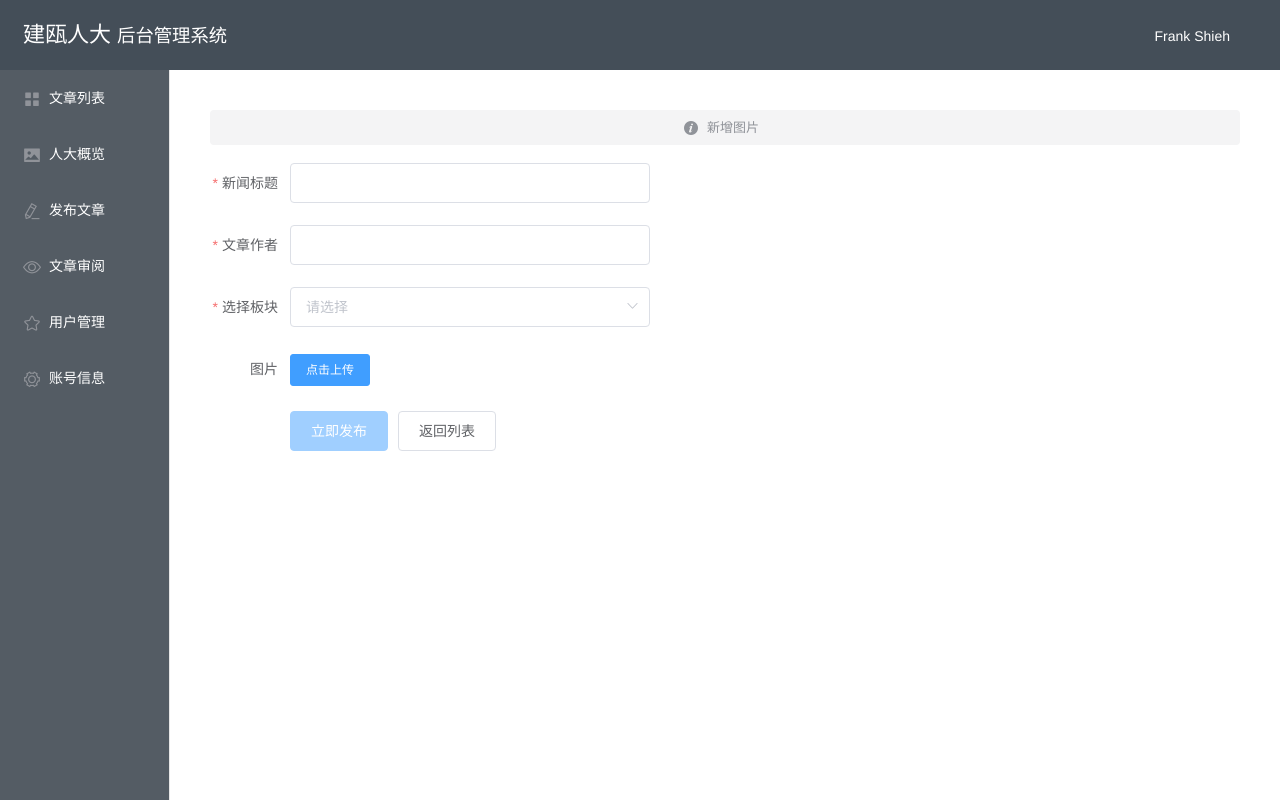
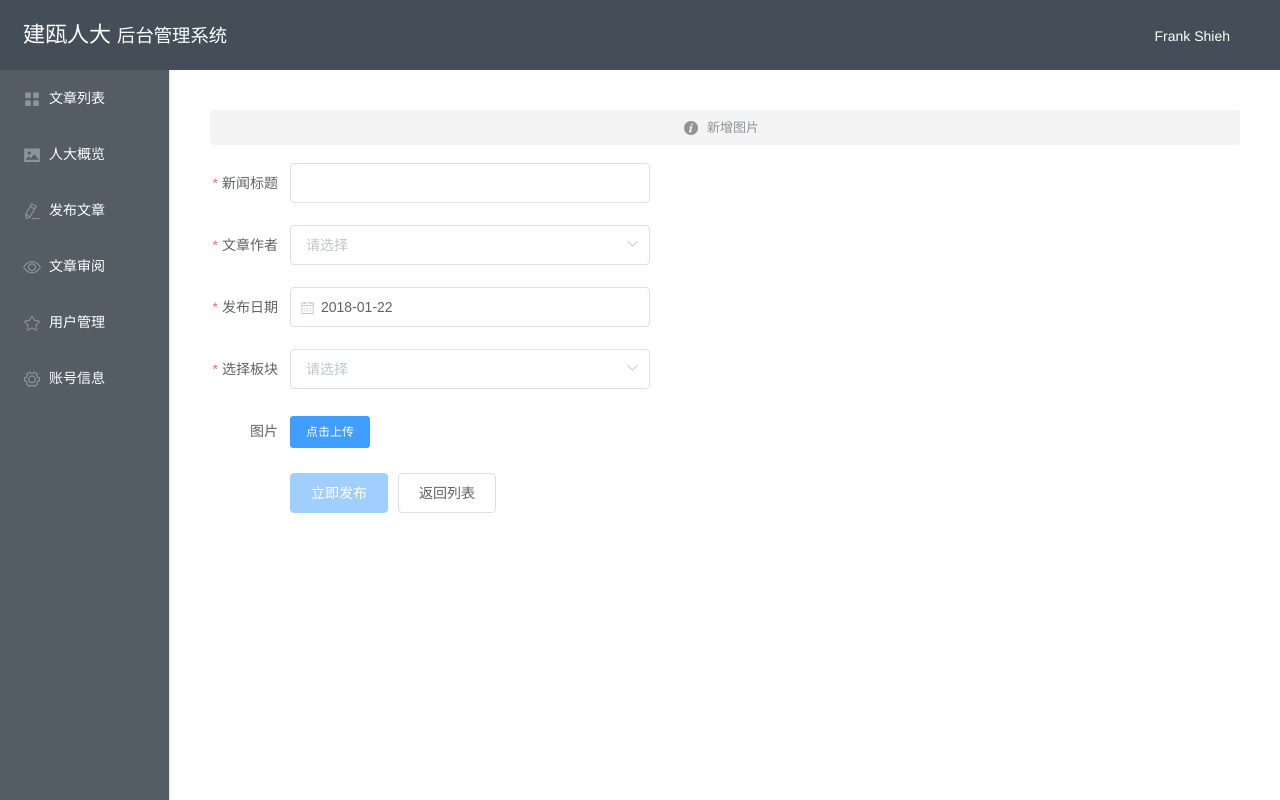
Before and after one commit to FrankXie2012/jord-admin, a Vue app: page /#/editImg in a window 1280 px wide. Built offline with nearby package versions, Linux system fonts and the light colour scheme.

Commit message:
修改。

```diff
--- a/src/components/page/AddUser.vue
+++ b/src/components/page/AddUser.vue
@@ -18,7 +18,7 @@
             <el-input v-model="form.desc" class="item-width"></el-input>
         </el-form-item>
         <el-form-item>
-            <el-button type="primary" :disabled="btnActive" :loading="isLoading" @click="onSubmit('form')">立即发布</el-button>
+            <el-button type="primary" :disabled="btnActive" :loading="isLoading" @click="onSubmit('form')">新增人员</el-button>
             <el-button @click="onBack">返回列表</el-button>
         </el-form-item>
     </el-form>
--- a/src/components/page/EditImg.vue
+++ b/src/components/page/EditImg.vue
@@ -7,7 +7,14 @@
             <el-input v-model="form.title" class="input"></el-input>
         </el-form-item>
         <el-form-item label="文章作者" prop="author">
-            <el-input v-model="form.author" class="input"></el-input>
+            <el-select v-model="form.author" class="input" filterable placeholder="请选择">
+                <el-option v-for="user in users" :key="user.id" :label="user.name" :value="user.name">
+                </el-option>
+            </el-select>
+        </el-form-item>
+        <el-form-item label="发布日期" prop="publishDate">
+            <el-date-picker class="input" v-model="form.publishDate" type="date" :editable="false" placeholder="选择日期" value-format="yyyy-MM-dd">
+            </el-date-picker>
         </el-form-item>
         <el-form-item label="选择板块" prop="categoryId" class="select">
             <el-select v-model="form.categoryId" :value="form.categoryId" placeholder="请选择" class="input">
@@ -45,14 +52,20 @@
 <script>
 export default {
     data: function() {
+        const _today = new Date();
+        const _yyyy = _today.getFullYear();
+        const _mm = _today.getMonth() + 1;
+        const _dd = _today.getDate();
         return {
             form: {
                 categoryId: '',
                 title: '',
                 author: '',
+                publishDate: _yyyy + '-' + _mm + '-' + _dd,
                 image: '',
                 content: []
             },
+            users: [],
             isLoading: false,
             dialogImageUrl: '',
             dialogVisible: false,
@@ -67,6 +80,11 @@ export default {
                 author: [{
                     required: true,
                     message: '请输入作者',
+                    trigger: 'blur'
+                }],
+                publishDate: [{
+                    required: true,
+                    message: '请输入发布日期',
                     trigger: 'blur'
                 }],
                 categoryId: [{
@@ -111,7 +129,7 @@ export default {
         // 按钮禁用控制
         btnActive: function() {
             let form = this.form;
-            if (form.categoryId && form.title && form.author && form.content.length > 0) {
+            if (form.categoryId && form.title && form.author && form.publishDate && form.content.length > 0) {
                 return false;
             } else {
                 return true;
@@ -131,6 +149,7 @@ export default {
                     self.form.content = _res.data.content;
                     self.form.title = _res.data.title;
                     self.form.author = _res.data.author;
+                    self.form.publishDate = _res.data.publishDate;
                     self.form.categoryId = _res.data.categoryId;
                     if (_res.data.image) self.form.image = _res.data.image;
                 } else {
@@ -138,6 +157,10 @@ export default {
                 }
             });
         }
+        // 获取用户下拉框数据
+        self.$axios.post('../manage/user/authorList').then((res) => {
+            self.users = res.data.data;
+        });
     },
     methods: {
         imageSuccess(file, fileList) {
@@ -178,10 +201,12 @@ export default {
                     let _json = {
                         title: self.form.title,
                         author: self.form.author,
+                        publishDate: self.form.publishDate,
                         categoryId: self.form.categoryId,
                         content: self.form.content,
                         image: self.form.image
                     };
+                    debugger;
                     self.$axios.post('../manage/article/save', _json).then((res) => {
                         var _res = res.data;
                         if (_res.state === 'success') {
--- a/src/components/page/ImgTable.vue
+++ b/src/components/page/ImgTable.vue
@@ -18,7 +18,7 @@
         </div>
         <el-table :data="tableData" border style="width: 100%" ref="multipleTable" stripe @selection-change="selectChange">
             <el-table-column type="selection" width="55"></el-table-column>
-            <el-table-column prop="createDate" label="日期" sortable width="120">
+            <el-table-column prop="publishDate" label="日期" sortable width="120">
             </el-table-column>
             <el-table-column prop="title" label="标题">
             </el-table-column>
--- a/src/components/page/Login.vue
+++ b/src/components/page/Login.vue
@@ -80,6 +80,7 @@ export default {
                             self.$router.push('/');
                         } else {
                             self.$message.error(_res.msg);
+                            self.refreshCode();
                         }
                     });
                 }
--- a/src/components/page/News.vue
+++ b/src/components/page/News.vue
@@ -71,6 +71,10 @@ export default {
         mammoth
     },
     data: function() {
+        const _today = new Date();
+        const _yyyy = _today.getFullYear();
+        const _mm = _today.getMonth() + 1;
+        const _dd = _today.getDate();
         return {
             fileList: [],
             article: '',
@@ -81,7 +85,7 @@ export default {
             avatarShow: 'hidden',
             form: {
                 categoryId: '',
-                publishDate: '',
+                publishDate: _yyyy + '-' + _mm + '-' + _dd,
                 title: '',
                 author: '',
                 image: ''
--- a/src/components/page/Users.vue
+++ b/src/components/page/Users.vue
@@ -138,7 +138,7 @@ export default {
             }
             self.isLoading = true;
             self.$axios.post('../manage/user/updateRole', {
-                username: self.curRow.username,
+                id: self.curRow.id,
                 role: self.roleRadio
             }).then((res) => {
                 let _res = res.data;
```
Also changed, not shown: jord-admin.txt, src/assets/news_bottom.png.
